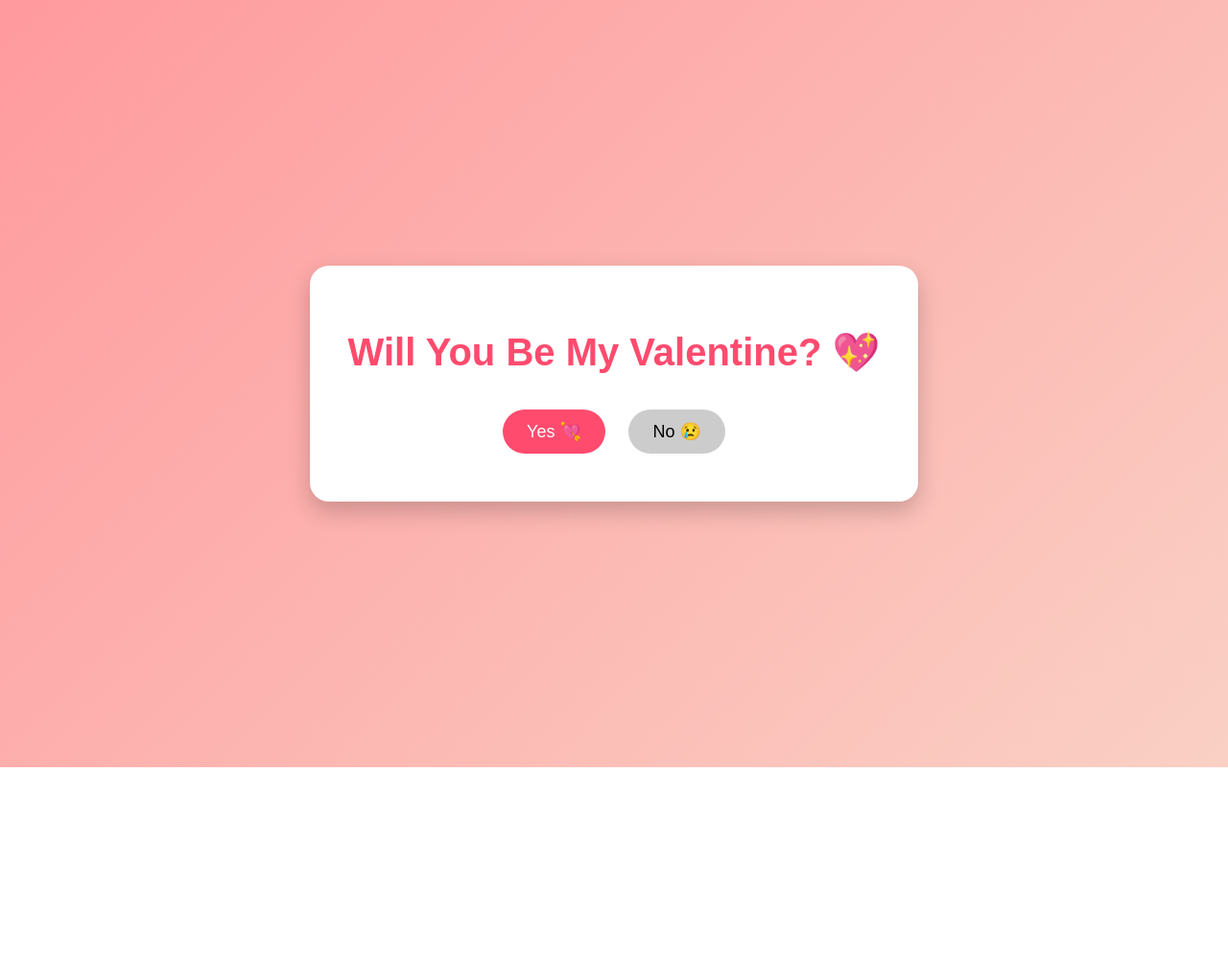
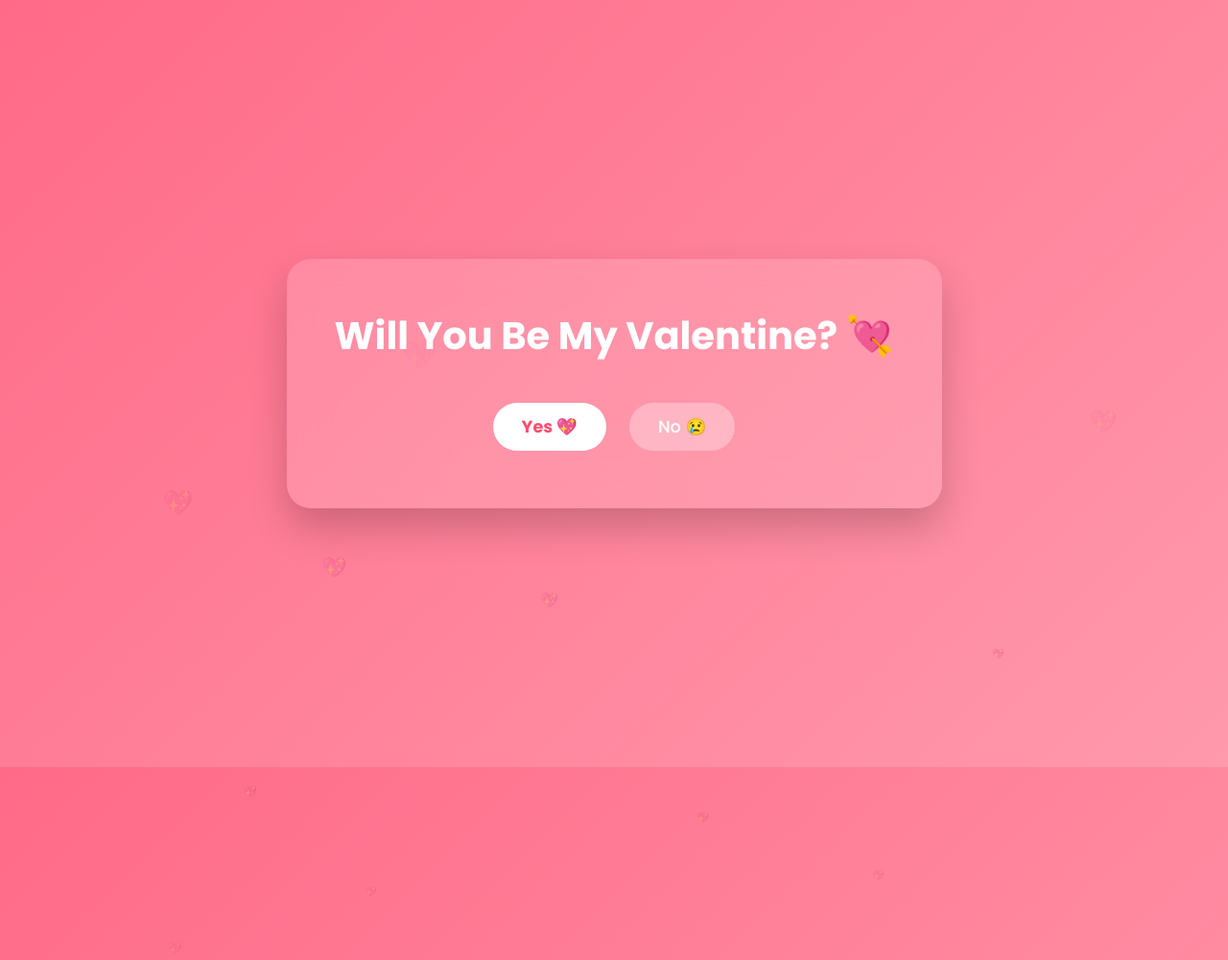
Before and after one commit to Wxyzvnne/Be-my-Valentine, a plain HTML site: page index.html in a window 1280 px wide. Shown: the top 1001 px of the page at 96% size. Before the commit the page ends 800 px from the top, so only its background shows below. Drawn offline with Linux system fonts and the light colour scheme.

Commit message:
Updated index.html

```diff
--- a/index.html
+++ b/index.html
@@ -3,77 +3,113 @@
 <head>
 <meta charset="UTF-8">
 <meta name="viewport" content="width=device-width, initial-scale=1.0">
-<title>Be My Valentine 💘</title>
+<title>Be My Valentine 💖</title>
+<link href="https://fonts.googleapis.com/css2?family=Poppins:wght@300;500;700&display=swap" rel="stylesheet">
 <style>
+* {
+    margin: 0;
+    padding: 0;
+    box-sizing: border-box;
+    font-family: 'Poppins', sans-serif;
+}
+
 body {
-        margin: 0;
     height: 100vh;
     display: flex;
     justify-content: center;
     align-items: center;
-        background: linear-gradient(135deg, #ff9a9e, #fad0c4);
-        font-family: 'Arial', sans-serif;
-        text-align: center;
+    background: linear-gradient(135deg, #ff6a88, #ff99ac);
     overflow: hidden;
 }
 
-    .container {
-        background: white;
-        padding: 40px;
-        border-radius: 20px;
-        box-shadow: 0 10px 25px rgba(0,0,0,0.2);
-        position: relative;
+/* Floating hearts */
+.heart {
+    position: absolute;
+    color: rgba(255,255,255,0.4);
+    font-size: 20px;
+    animation: floatUp 6s linear infinite;
+}
+
+@keyframes floatUp {
+    0% { transform: translateY(100vh) scale(0.5); opacity: 0; }
+    50% { opacity: 1; }
+    100% { transform: translateY(-10vh) scale(1.2); opacity: 0; }
+}
+
+.card {
+    backdrop-filter: blur(20px);
+    background: rgba(255, 255, 255, 0.15);
+    padding: 50px;
+    border-radius: 25px;
+    text-align: center;
+    box-shadow: 0 20px 40px rgba(0,0,0,0.2);
+    color: white;
+    animation: fadeIn 1.5s ease-in-out;
+}
+
+@keyframes fadeIn {
+    from { opacity: 0; transform: translateY(20px); }
+    to { opacity: 1; transform: translateY(0); }
 }
 
 h1 {
-        color: #ff4b6e;
-        font-size: 2.5em;
+    font-size: 2.5rem;
+    margin-bottom: 20px;
 }
 
 .buttons {
-        margin-top: 20px;
+    margin-top: 30px;
 }
 
 button {
-        padding: 12px 25px;
-        font-size: 18px;
+    padding: 12px 30px;
+    margin: 10px;
+    font-size: 1.1rem;
+    border-radius: 50px;
     border: none;
-        border-radius: 25px;
     cursor: pointer;
-        margin: 10px;
-        transition: 0.3s;
+    transition: 0.3s ease;
 }
 
 #yesBtn {
-        background-color: #ff4b6e;
+    background: white;
+    color: #ff4d6d;
+    font-weight: 600;
+}
+
+#yesBtn:hover {
+    transform: scale(1.1);
+}
+
+#noBtn {
+    background: rgba(255,255,255,0.3);
     color: white;
 }
 
-    #yesBtn:hover {
-        background-color: #ff1e4d;
+.message {
+    margin-top: 25px;
+    font-size: 1.4rem;
+    display: none;
+    animation: pop 0.5s ease forwards;
 }
 
-    #noBtn {
-        background-color: #ccc;
-    }
-
-    #message {
-        margin-top: 20px;
-        font-size: 1.5em;
-        color: #ff4b6e;
-        display: none;
+@keyframes pop {
+    from { transform: scale(0.5); opacity: 0; }
+    to { transform: scale(1); opacity: 1; }
 }
 </style>
 </head>
 <body>
 
-<div class="container">
-    <h1>Will You Be My Valentine? 💖</h1>
+<div class="card">
+    <h1>Will You Be My Valentine? 💘</h1>
     <div class="buttons">
-        <button id="yesBtn">Yes 💘</button>
+        <button id="yesBtn">Yes 💖</button>
         <button id="noBtn">No 😢</button>
     </div>
-    <div id="message">Yay!! 💞 I can’t wait to spend Valentine’s Day with you! 🥰</div>
+    <div class="message" id="message">
+        You just made me the happiest person alive 🥰💞
+    </div>
 </div>
 
 <script>
@@ -81,17 +117,44 @@
 const noBtn = document.getElementById("noBtn");
 const message = document.getElementById("message");
 
+// Yes button
 yesBtn.addEventListener("click", () => {
     message.style.display = "block";
+    createHeartsBurst();
 });
 
+// No button runs away
 noBtn.addEventListener("mouseover", () => {
-        const x = Math.random() * window.innerWidth - 100;
-        const y = Math.random() * window.innerHeight - 50;
+    const x = Math.random() * (window.innerWidth - 100);
+    const y = Math.random() * (window.innerHeight - 50);
     noBtn.style.position = "absolute";
     noBtn.style.left = x + "px";
     noBtn.style.top = y + "px";
 });
+
+// Floating background hearts
+function createFloatingHearts() {
+    const heart = document.createElement("div");
+    heart.classList.add("heart");
+    heart.innerHTML = "💖";
+    heart.style.left = Math.random() * 100 + "vw";
+    heart.style.fontSize = Math.random() * 20 + 10 + "px";
+    heart.style.animationDuration = Math.random() * 3 + 3 + "s";
+    document.body.appendChild(heart);
+
+    setTimeout(() => {
+        heart.remove();
+    }, 6000);
+}
+
+setInterval(createFloatingHearts, 300);
+
+// Burst hearts when YES clicked
+function createHeartsBurst() {
+    for(let i=0; i<30; i++){
+        createFloatingHearts();
+    }
+}
 </script>
 
 </body>
```
Lines whose indentation alone changed are shown as unchanged.
